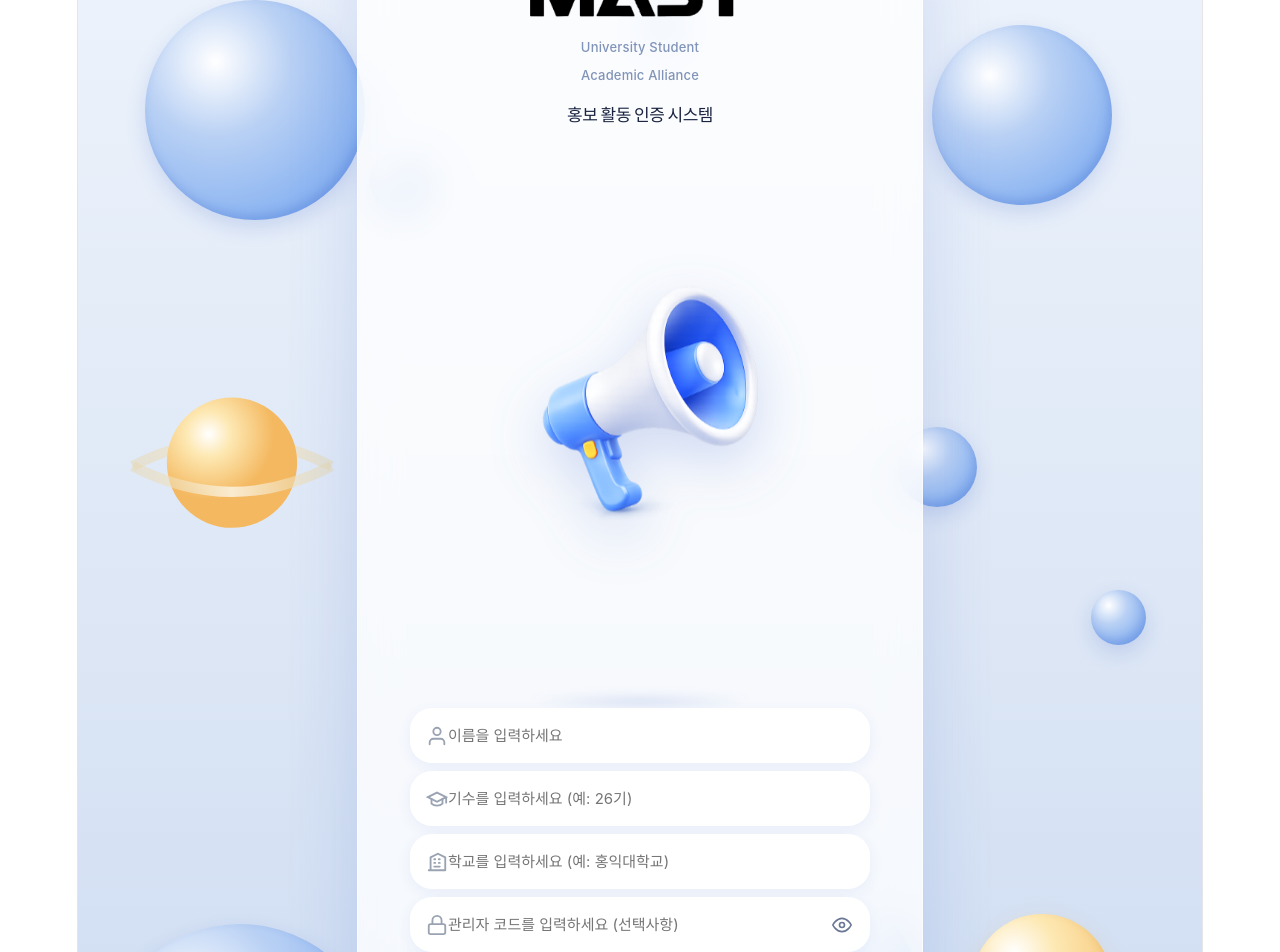
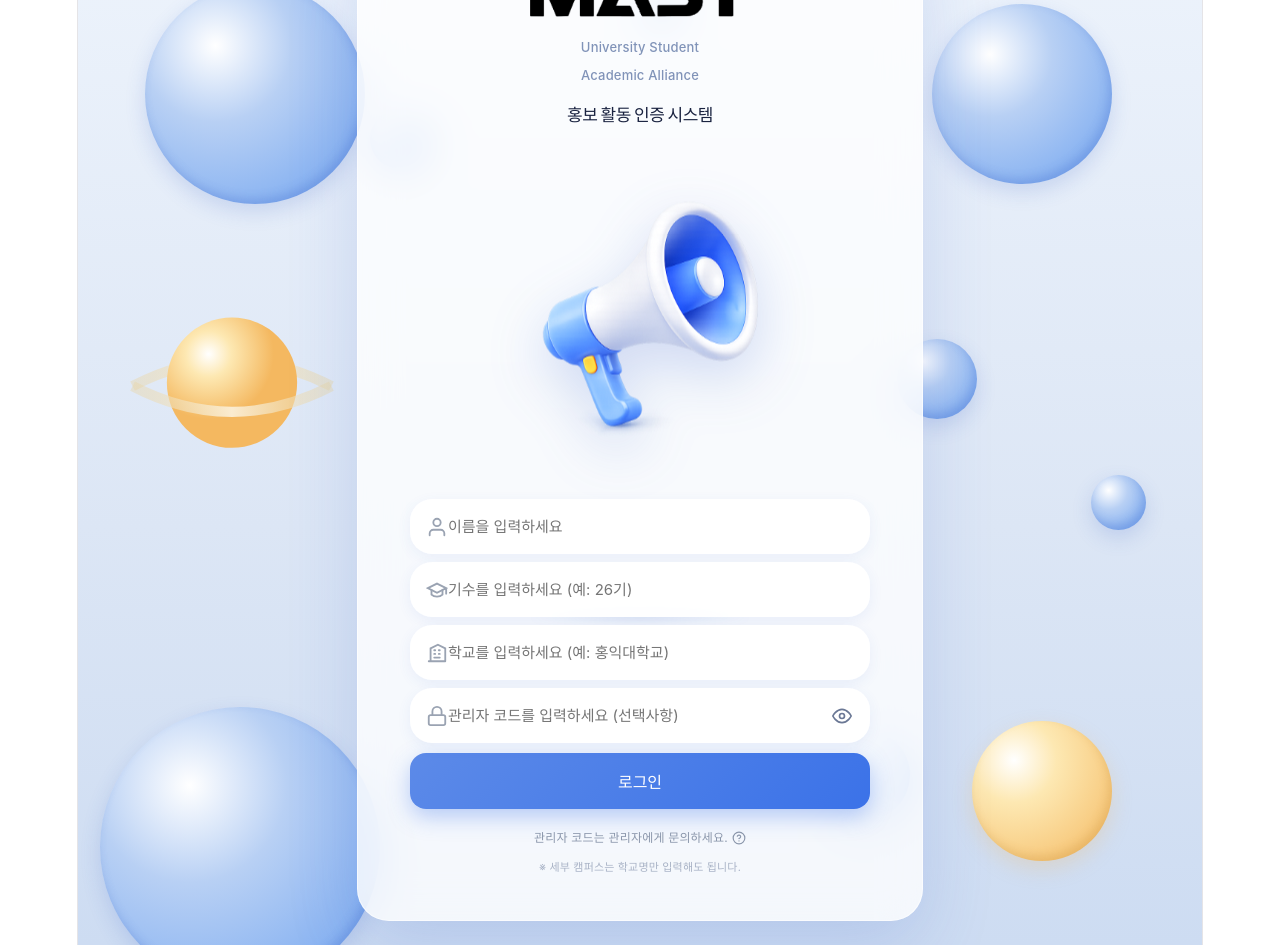
Before and after one commit to ieonxeun/MAST, a React (Vite) app: page / in a window 1280 px wide. Shown: the part 100-1052 px from the top of the page. Built offline with nearby package versions, Linux system fonts and the light colour scheme.

Commit message:
Adjust login screen spacing

```diff
--- a/src/EtaPromotionApp.jsx
+++ b/src/EtaPromotionApp.jsx
@@ -123,7 +123,7 @@ function LoginPage(props) {
       <div style={{ fontSize: 13, color: "#8093B8", marginBottom: 14, fontWeight: 500 }}>Academic Alliance</div>
       <div style={{ fontSize: 17, fontWeight: 800, color: INK, marginBottom: 6, letterSpacing: -0.5 }}>홍보 활동 인증 시스템</div>
 
-      <div style={{ marginTop: 0, marginBottom: 4, display: "flex", justifyContent: "center", position: "relative" }}>
+      <div style={{ marginTop: -85, marginBottom: -120, display: "flex", justifyContent: "center", position: "relative" }}>
         <img src={megaphoneImg} alt="" style={{ width: "100%", maxWidth: isDesktop ? 380 : 340, height: "auto", filter: "drop-shadow(0 20px 28px rgba(60,100,200,0.22))", animation: "floaty 4s ease-in-out infinite" }} />
         <div style={{ position: "absolute", bottom: -4, left: "50%", transform: "translateX(-50%)", width: "50%", height: 14, background: "radial-gradient(ellipse, rgba(60,100,200,0.22) 0%, transparent 70%)", filter: "blur(5px)" }} />
       </div>
@@ -155,7 +155,7 @@ function LoginPage(props) {
         관리자 코드는 관리자에게 문의하세요. <IconHelp />
       </div>
       <div style={{ fontSize: 11, color: "#A8B2C5", marginTop: 8, lineHeight: 1.5 }}>
-        ※ 세부 캠퍼스(예: 세종캠퍼스)는 학교명만 입력해도 됩니다.
+        ※ 세부 캠퍼스는 학교명만 입력해도 됩니다.
       </div>
     </>
   );
```
